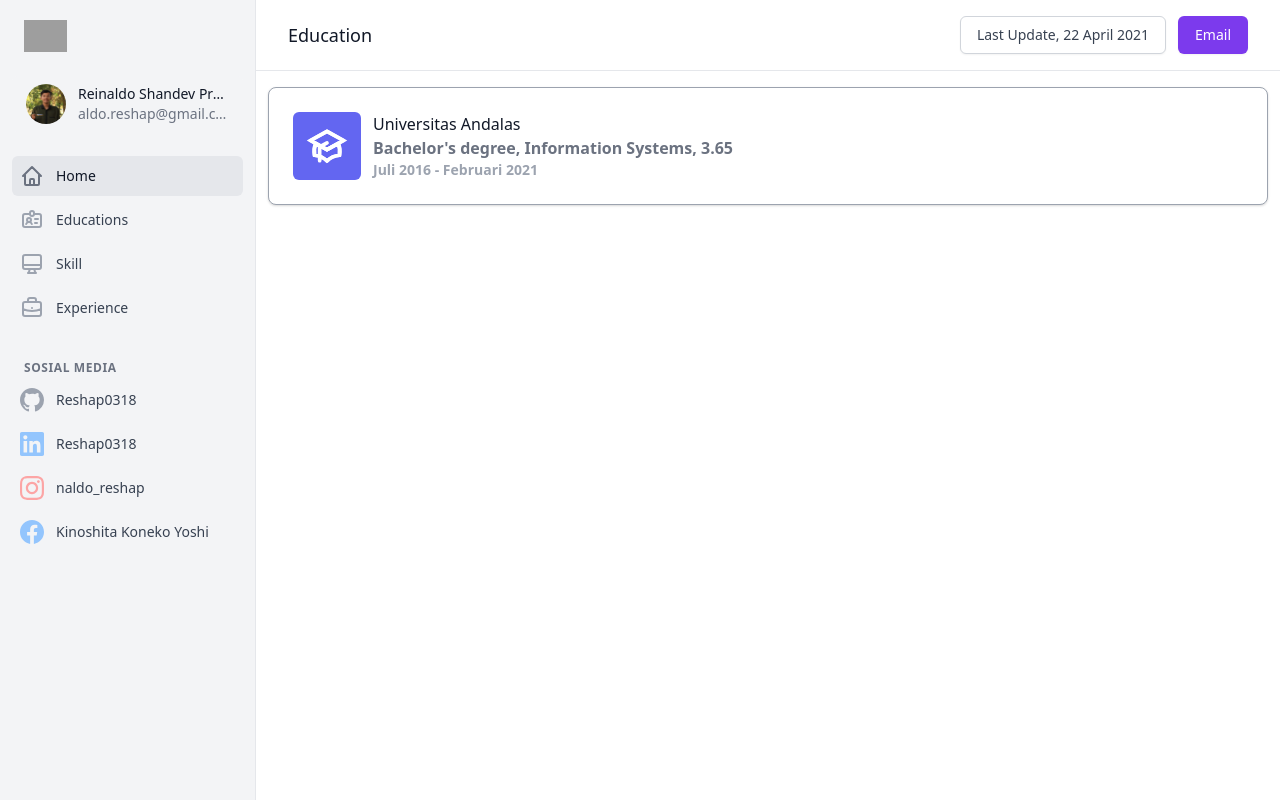
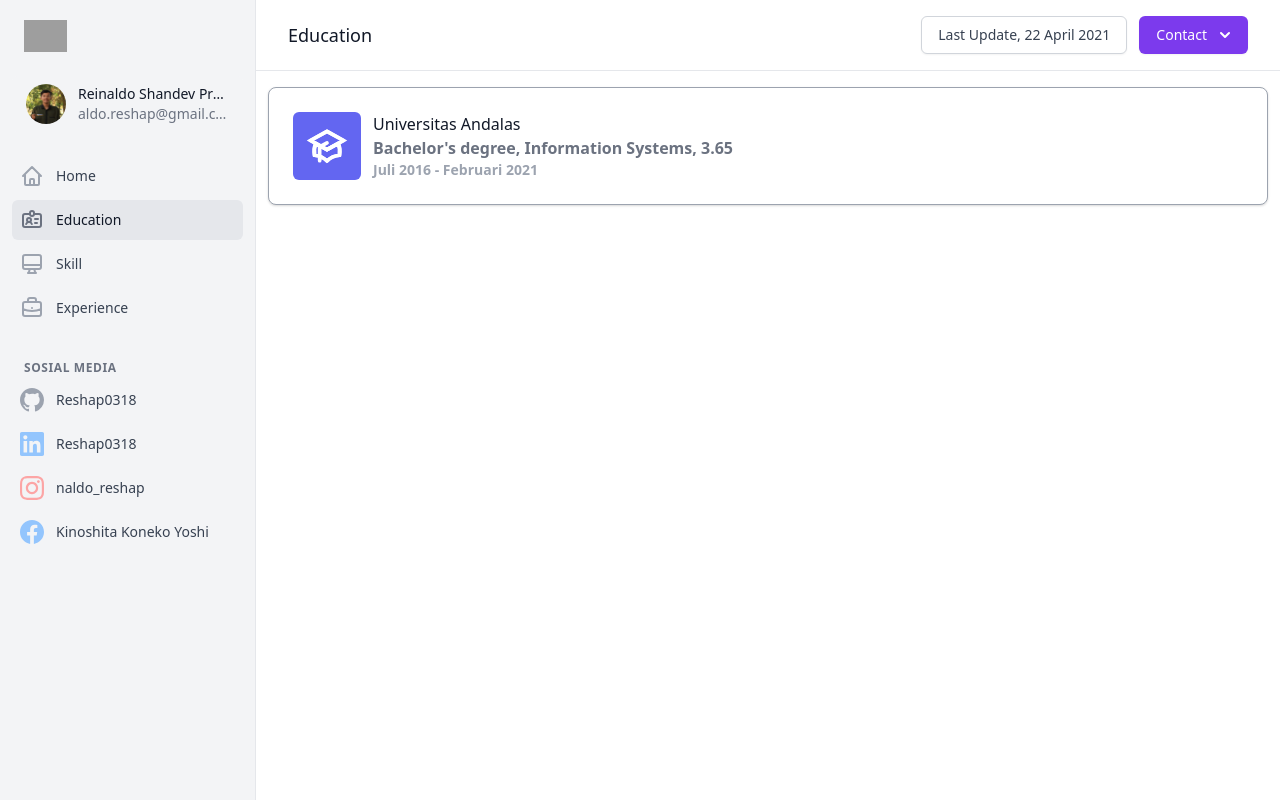
Before and after one commit to reshap0318/reshap0318.github.io, a Vue app: page /education in a window 1280 px wide. Built offline with nearby package versions, Linux system fonts and the light colour scheme; grey boxes are pictures that could not be loaded.

Commit message:
add contact and repair menu

```diff
--- /dev/null
+++ b/src/components/Header.vue
@@ -0,0 +1,76 @@
+<template>
+  <div class="border-b border-gray-200 px-4 py-4 sm:flex sm:items-center sm:justify-between sm:px-6 lg:px-8">
+    <div class="flex-1 min-w-0">
+        <h1 class="text-lg font-medium leading-6 text-gray-900 sm:truncate">
+            {{ title }}
+        </h1>
+        </div>
+        <div class="mt-4 flex sm:mt-0 sm:ml-4">
+        <button type="button" class="order-1 ml-3 inline-flex items-center px-4 py-2 border border-gray-300 shadow-sm text-sm font-medium rounded-md text-gray-700 bg-white hover:bg-gray-50 focus:outline-none focus:ring-2 focus:ring-offset-2 focus:ring-purple-500 sm:order-0 sm:ml-0">
+            Last Update, {{ updatedAt }}
+        </button>
+        <Menu as="div" class="order-0 relative inline-block text-left sm:order-1 sm:ml-3">
+            <div>
+                <MenuButton class="inline-flex items-center px-4 py-2 border border-transparent shadow-sm text-sm font-medium rounded-md text-white bg-purple-600 hover:bg-purple-700 focus:outline-none focus:ring-2 focus:ring-offset-2 focus:ring-purple-500">
+                    Contact
+                    <ChevronDownIcon class="-mr-1 ml-2 h-5 w-5" aria-hidden="true" />
+                </MenuButton>
+            </div>
+
+            <transition enter-active-class="transition ease-out duration-100" enter-from-class="transform opacity-0 scale-95" enter-to-class="transform opacity-100 scale-100" leave-active-class="transition ease-in duration-75" leave-from-class="transform opacity-100 scale-100" leave-to-class="transform opacity-0 scale-95">
+                <MenuItems class="origin-top-right absolute right-0 mt-2 w-56 rounded-md shadow-lg bg-white ring-1 ring-black ring-opacity-5 divide-y divide-gray-100 focus:outline-none">
+                    <div class="py-1">
+                        <MenuItem>
+                            <a href="mailto: aldo.reshap@gmail.com" class="group flex items-center px-4 py-2 text-sm">
+                                <InboxInIcon class="mr-3 h-5 w-5 text-gray-400 group-hover:text-gray-500" aria-hidden="true" />
+                                aldo.reshap@gmail.com
+                            </a>
+                        </MenuItem>
+                        <MenuItem>
+                            <a href="https://api.whatsapp.com/send?text=Hello&phone=+6282267486262"  class="group flex items-center px-4 py-2 text-sm" target="blank">
+                                <PhoneIncomingIcon class="mr-3 h-5 w-5 text-gray-400 group-hover:text-gray-500" aria-hidden="true" />
+                                +62 822 6748 6262
+                            </a>
+                        </MenuItem>
+                        <MenuItem>
+                            <a href="https://goo.gl/maps/aFemoRCVgPz6YdBY6" target="blank"  class="group flex items-center px-4 py-2 text-sm">
+                                <LocationMarkerIcon class="mr-3 h-14 w-14 text-gray-400 group-hover:text-gray-500" aria-hidden="true" />
+                                Jln Rambun Bulan No.17 Berok Lapai, Nanggalo, Padang Sumatera Barat
+                            </a>
+                        </MenuItem>
+                    </div>
+                </MenuItems>
+            </transition>
+        </Menu>
+    </div>
+</div>
+</template>
+
+<script>
+import { Menu, MenuButton, MenuItem, MenuItems } from '@headlessui/vue'
+import {
+  ChevronDownIcon,
+  InboxInIcon,
+  AtSymbolIcon,
+  PhoneIncomingIcon,
+  LocationMarkerIcon,
+} from '@heroicons/vue/solid'
+export default {
+    components: {
+        Menu,
+        MenuButton,
+        MenuItem,
+        MenuItems,
+        ChevronDownIcon,
+        InboxInIcon,
+        AtSymbolIcon,
+        PhoneIncomingIcon,
+        LocationMarkerIcon
+    },
+    props : [ 'title', 'updatedAt' ]
+}
+</script>
+
+<style>
+
+</style>
--- a/src/components/Layout.vue
+++ b/src/components/Layout.vue
@@ -75,7 +75,7 @@
           <!-- Navigation -->
           <nav class="px-3 mt-6">
             <div class="space-y-1">
-              <router-link v-for="item in navigation" :key="item.name" :to="item.href" :class="[item.current ? 'bg-gray-200 text-gray-900' : 'text-gray-700 hover:text-gray-900 hover:bg-gray-50', 'group flex items-center px-2 py-2 text-sm font-medium rounded-md']" :aria-current="item.current ? 'page' : undefined">
+              <router-link v-for="item in navigation" :key="item.name" :to="item.href" :class="[item.current ? 'bg-gray-200 text-gray-900' : 'text-gray-700 hover:text-gray-900 hover:bg-gray-50', 'group flex items-center px-2 py-2 text-sm font-medium rounded-md']" :aria-current="item.current ? 'page' : undefined" v-on:click="changeActiveNavigation(item.name)">
                 <component :is="item.icon" :class="[item.current ? 'text-gray-500' : 'text-gray-400 group-hover:text-gray-500', 'mr-3 h-6 w-6']" aria-hidden="true" />
                 {{ item.name }}
               </router-link>
@@ -178,8 +178,8 @@
       data(){
           return {
               navigation : [
-                  { name: 'Home', href: '/', icon: HomeIcon, current: true },
-                  { name: 'Educations', href: '/education', icon: IdentificationIcon, current: false },
+                  { name: 'Home', href: '/', icon: HomeIcon, current: false },
+                  { name: 'Education', href: '/education', icon: IdentificationIcon, current: false },
                   { name: 'Skill', href: '/skill', icon: DesktopComputerIcon, current: false },
                   { name: 'Experience', href: '/experience', icon: BriefcaseIcon, current: false },
               ],
@@ -214,8 +214,20 @@
           }
       },
 
-      methods() {
+      methods : {
+          changeActiveNavigation(name){
+            this.navigation.map(data => data.current = false)
+            this.navigation.map(data => {
+              if(data.name === name){
+                data.current = true
+              }
+            })
+          }
+      },
 
+      mounted() {
+        let routeName = this.$route.name;
+        this.changeActiveNavigation(routeName);
       }
     }
 </script>
--- a/src/pages/Home.vue
+++ b/src/pages/Home.vue
@@ -1,29 +1,10 @@
 <template>
-    <!-- Page title & actions -->
-    <div class="border-b border-gray-200 px-4 py-4 sm:flex sm:items-center sm:justify-between sm:px-6 lg:px-8">
-        <div class="flex-1 min-w-0">
-            <h1 class="text-lg font-medium leading-6 text-gray-900 sm:truncate">
-                Portofolio
-            </h1>
-            </div>
-            <div class="mt-4 flex sm:mt-0 sm:ml-4">
-            <button type="button" class="order-1 ml-3 inline-flex items-center px-4 py-2 border border-gray-300 shadow-sm text-sm font-medium rounded-md text-gray-700 bg-white hover:bg-gray-50 focus:outline-none focus:ring-2 focus:ring-offset-2 focus:ring-purple-500 sm:order-0 sm:ml-0">
-                Last Update, {{ updatedAt }}
-            </button>
-            <button type="button" class="order-0 inline-flex items-center px-4 py-2 border border-transparent shadow-sm text-sm font-medium rounded-md text-white bg-purple-600 hover:bg-purple-700 focus:outline-none focus:ring-2 focus:ring-offset-2 focus:ring-purple-500 sm:order-1 sm:ml-3">
-                Email
-            </button>
-        </div>
-    </div>
+    <Header title="Curiculum Vitae" updatedAt="04 April 2021"/>
 </template>
 
 <script>
+import Header from '../components/Header.vue'
 export default {
-
-    data(){
-        return {
-            updatedAt : "04 April 2021"
-        }
-    }
+    components: { Header },
 }
 </script>
--- a/src/pages/Pekerjaan.vue
+++ b/src/pages/Pekerjaan.vue
@@ -1,20 +1,6 @@
 <template>
     <!-- Page title & actions -->
-    <div class="border-b border-gray-200 px-4 py-4 sm:flex sm:items-center sm:justify-between sm:px-6 lg:px-8">
-        <div class="flex-1 min-w-0">
-            <h1 class="text-lg font-medium leading-6 text-gray-900 sm:truncate">
-                Experience
-            </h1>
-            </div>
-            <div class="mt-4 flex sm:mt-0 sm:ml-4">
-            <button type="button" class="order-1 ml-3 inline-flex items-center px-4 py-2 border border-gray-300 shadow-sm text-sm font-medium rounded-md text-gray-700 bg-white hover:bg-gray-50 focus:outline-none focus:ring-2 focus:ring-offset-2 focus:ring-purple-500 sm:order-0 sm:ml-0">
-                Last Update, {{ updatedAt }}
-            </button>
-            <button type="button" class="order-0 inline-flex items-center px-4 py-2 border border-transparent shadow-sm text-sm font-medium rounded-md text-white bg-purple-600 hover:bg-purple-700 focus:outline-none focus:ring-2 focus:ring-offset-2 focus:ring-purple-500 sm:order-1 sm:ml-3">
-                Email
-            </button>
-        </div>
-    </div>
+    <Header title="Experience" :updatedAt="updatedAt" />
     <div class="flow-root px-12 py-6">
         <ul class="-mb-8">
             <li v-for="(experience, experienceIndex) in experiences" :key="experience.id">
@@ -46,6 +32,7 @@
 
 <script>
 import { BriefcaseIcon } from '@heroicons/vue/outline'
+import Header from '../components/Header.vue'
 
 const experiences = [
     {
@@ -131,6 +118,7 @@ const experiences = [
 export default {
     components: {
         BriefcaseIcon,
+        Header,
     },
     setup() {
         return {
@@ -139,7 +127,7 @@ export default {
     },
     data(){
         return {
-            updatedAt : "04 April 2021"
+            updatedAt : "27 April 2021"
         }
     }
 }
--- a/src/pages/Pendidikan.vue
+++ b/src/pages/Pendidikan.vue
@@ -1,20 +1,5 @@
 <template>
-    <!-- Page title & actions -->
-    <div class="border-b border-gray-200 px-4 py-4 sm:flex sm:items-center sm:justify-between sm:px-6 lg:px-8">
-        <div class="flex-1 min-w-0">
-            <h1 class="text-lg font-medium leading-6 text-gray-900 sm:truncate">
-                Education
-            </h1>
-            </div>
-            <div class="mt-4 flex sm:mt-0 sm:ml-4">
-            <button type="button" class="order-1 ml-3 inline-flex items-center px-4 py-2 border border-gray-300 shadow-sm text-sm font-medium rounded-md text-gray-700 bg-white hover:bg-gray-50 focus:outline-none focus:ring-2 focus:ring-offset-2 focus:ring-purple-500 sm:order-0 sm:ml-0">
-                Last Update, {{ updatedAt }}
-            </button>
-            <button type="button" class="order-0 inline-flex items-center px-4 py-2 border border-transparent shadow-sm text-sm font-medium rounded-md text-white bg-purple-600 hover:bg-purple-700 focus:outline-none focus:ring-2 focus:ring-offset-2 focus:ring-purple-500 sm:order-1 sm:ml-3">
-                Email
-            </button>
-        </div>
-    </div>
+    <Header title="Education" :updatedAt="updatedAt" />
     <div class="p-3">
         <dl class="mt-1 grid grid-cols-1 gap-3">
             <div v-for="item in educations" :key="item.id" class="relative bg-white py-5 px-4 sm:py-6 sm:px-6 shadow rounded-lg overflow-hidden border border-gray-400">
@@ -39,6 +24,7 @@
 
 <script>
 import { AcademicCapIcon } from '@heroicons/vue/outline'
+import Header from '../components/Header.vue'
 
 const educations = [
     {
@@ -53,11 +39,14 @@ const educations = [
 ]
 
 export default {
+    components: { Header },
+
     setup() {
         return {
             educations
         }
     },
+
     data(){
         return {
             updatedAt : "22 April 2021"
--- a/src/pages/Skill.vue
+++ b/src/pages/Skill.vue
@@ -1,20 +1,6 @@
 <template>
     <!-- Page title & actions -->
-    <div class="border-b border-gray-200 px-4 py-4 sm:flex sm:items-center sm:justify-between sm:px-6 lg:px-8">
-        <div class="flex-1 min-w-0">
-            <h1 class="text-lg font-medium leading-6 text-gray-900 sm:truncate">
-                Skill
-            </h1>
-            </div>
-            <div class="mt-4 flex sm:mt-0 sm:ml-4">
-            <button type="button" class="order-1 ml-3 inline-flex items-center px-4 py-2 border border-gray-300 shadow-sm text-sm font-medium rounded-md text-gray-700 bg-white hover:bg-gray-50 focus:outline-none focus:ring-2 focus:ring-offset-2 focus:ring-purple-500 sm:order-0 sm:ml-0">
-                Last Update, {{ updatedAt }}
-            </button>
-            <button type="button" class="order-0 inline-flex items-center px-4 py-2 border border-transparent shadow-sm text-sm font-medium rounded-md text-white bg-purple-600 hover:bg-purple-700 focus:outline-none focus:ring-2 focus:ring-offset-2 focus:ring-purple-500 sm:order-1 sm:ml-3">
-                Email
-            </button>
-        </div>
-    </div>
+    <Header title="Skill" :updatedAt="updatedAt" />
     <div class="p-3">
         <ul class="mt-3 grid grid-cols-1 gap-5 sm:gap-6 sm:grid-cols-2 lg:grid-cols-4">
             <li v-for="skill in skills" :key="skill.id" class="col-span-1 flex shadow-sm rounded-md">
@@ -33,6 +19,7 @@
 </template>
 
 <script>
+import Header from '../components/Header.vue'
 const skills = [
     {
         id: 1,
@@ -92,6 +79,9 @@ const skills = [
     }
 ]
 export default {
+
+    components: { Header },
+
     setup() {
         return {
             skills,
```
